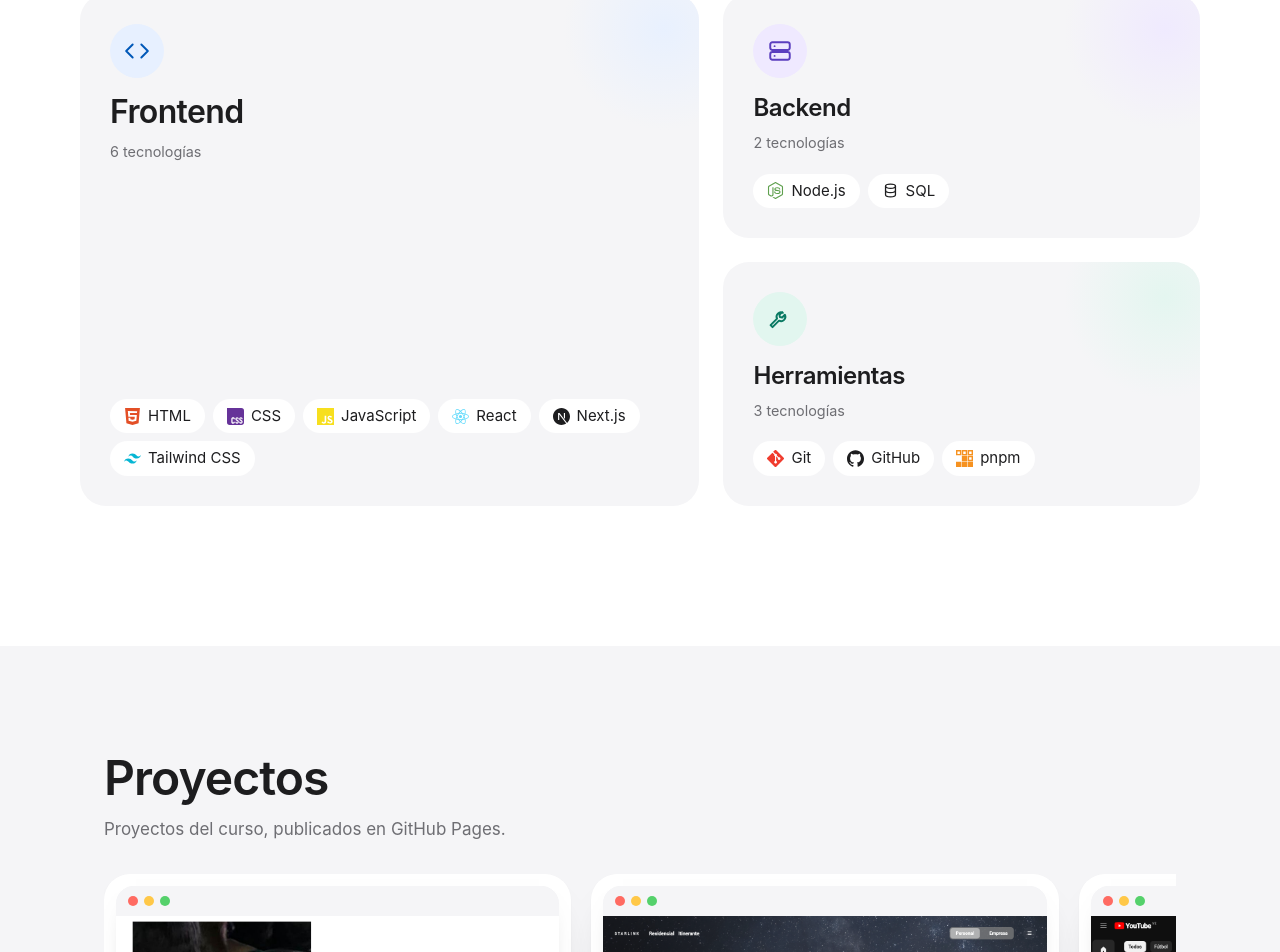
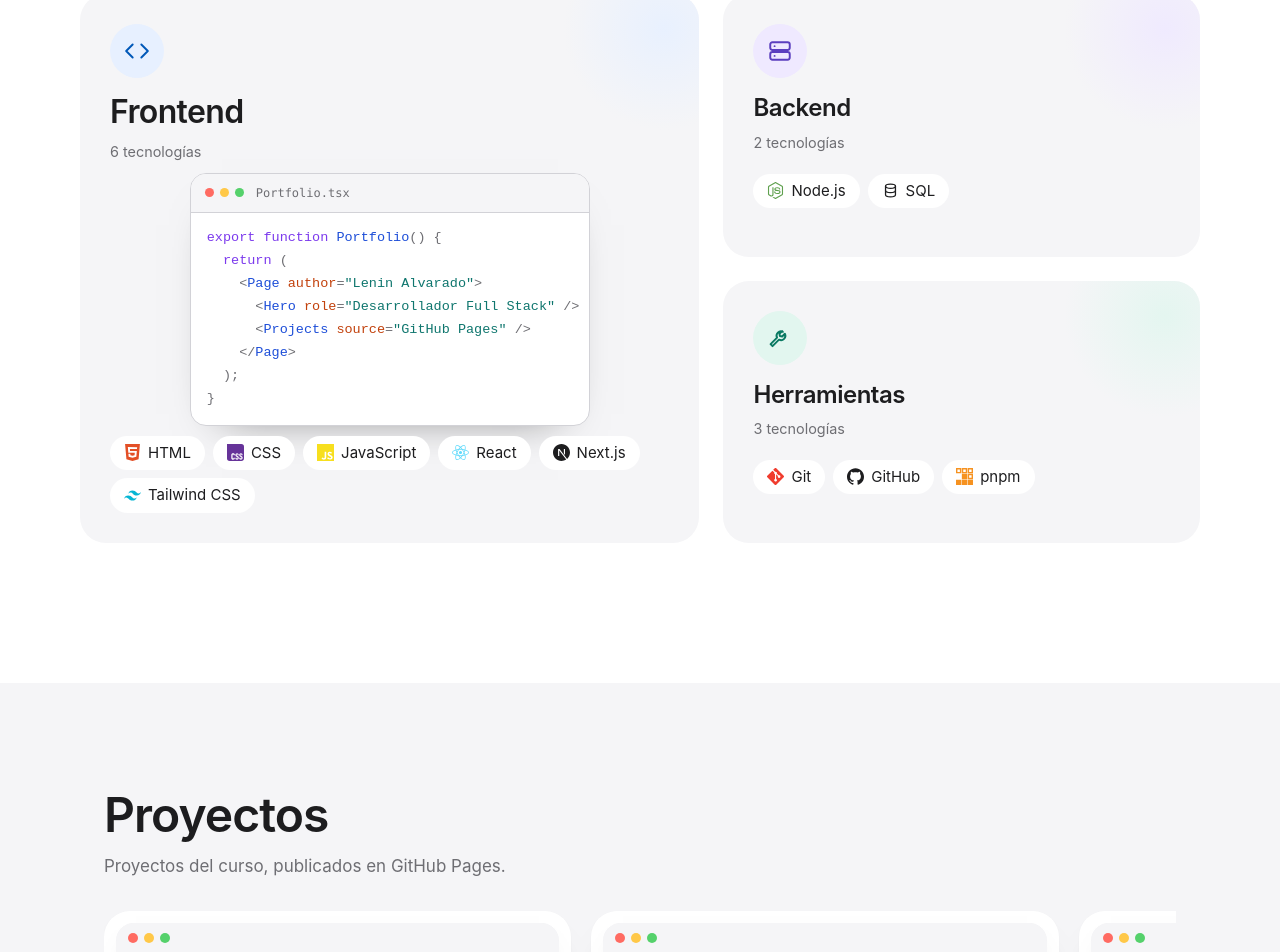
Before and after one commit to leninsio/portafolio, a Next.js app: page / in a window 1280 px wide. Shown: the part 1438-2390 px from the top of the page. Built offline with nearby package versions, Linux system fonts and the light colour scheme.

Commit message:
feat: add decorative code window to frontend card

```diff
--- a/src/app/globals.css
+++ b/src/app/globals.css
@@ -14,6 +14,12 @@
   --shadow-hover: 0 14px 34px -22px rgb(0 0 0 / 0.35);
   --hero-title-to: #4c4c52;
   --selection: rgb(0 113 227 / 0.2);
+
+  --code-keyword: #7c3aed;
+  --code-component: #1d4ed8;
+  --code-string: #0f766e;
+  --code-prop: #c2410c;
+  --code-punct: #6e6e73;
 
   --band-bg: #f5f5f7;
   --tint-blue-bg: #e7f0ff;
@@ -57,6 +63,12 @@
   --hero-title-to: #a8a8ae;
   --selection: rgb(41 151 255 / 0.28);
 
+  --code-keyword: #c4b5fd;
+  --code-component: #93c5fd;
+  --code-string: #5eead4;
+  --code-prop: #fdba74;
+  --code-punct: #8e8e93;
+
   --band-bg: #0e0e10;
   --tint-blue-bg: #10233d;
   --tint-blue-fg: #6db4ff;
@@ -82,6 +94,12 @@
     --shadow-hover: 0 14px 34px -24px rgb(0 0 0 / 0.9);
     --hero-title-to: #a8a8ae;
     --selection: rgb(41 151 255 / 0.28);
+
+    --code-keyword: #c4b5fd;
+    --code-component: #93c5fd;
+    --code-string: #5eead4;
+    --code-prop: #fdba74;
+    --code-punct: #8e8e93;
 
     --band-bg: #0e0e10;
     --tint-blue-bg: #10233d;
@@ -669,6 +687,130 @@
   .skills__group--lead .skills__title {
     font-size: 2rem;
   }
+
+  /* Give the code window the free space so it centres between the subtitle
+     and the pills that stay pinned to the bottom. */
+  .skills__group--lead .code-window-slot {
+    flex: 1;
+  }
+}
+
+/* Code window (decorative illustration for the Frontend card) ------------- */
+
+.code-window-slot {
+  position: relative;
+  display: flex;
+  align-items: center;
+  justify-content: center;
+  min-width: 0;
+}
+
+.code-window {
+  width: 100%;
+  max-width: 400px;
+  overflow: hidden;
+  border: 1px solid var(--separator);
+  border-radius: 16px;
+  background: var(--bg);
+  box-shadow: 0 20px 44px -32px rgb(0 0 0 / 0.55);
+  font-family: ui-monospace, SFMono-Regular, Menlo, monospace;
+  font-size: 12px;
+  line-height: 1.7;
+  transition:
+    transform var(--duration) ease,
+    box-shadow var(--duration) ease;
+}
+
+.skills__group--lead:hover .code-window {
+  transform: translateY(-2px);
+  box-shadow: var(--shadow-hover);
+}
+
+.code-window__bar {
+  display: flex;
+  align-items: center;
+  gap: 6px;
+  padding: 9px 14px;
+  border-bottom: 1px solid var(--separator);
+  background: var(--surface);
+}
+
+.code-window__dot {
+  width: 9px;
+  height: 9px;
+  border-radius: 50%;
+}
+
+.code-window__dot--red {
+  background: #ff6b62;
+}
+
+.code-window__dot--yellow {
+  background: #ffc848;
+}
+
+.code-window__dot--green {
+  background: #55d16b;
+}
+
+.code-window__file {
+  margin-left: 6px;
+  color: var(--text-muted);
+  font-size: 0.75rem;
+}
+
+.code-window__body {
+  margin: 0;
+  padding: 14px 16px;
+  overflow-x: auto;
+  font: inherit;
+}
+
+.code-window__line {
+  display: block;
+  white-space: pre;
+}
+
+.code-window__tok--keyword {
+  color: var(--code-keyword);
+}
+
+.code-window__tok--component {
+  color: var(--code-component);
+}
+
+.code-window__tok--string {
+  color: var(--code-string);
+}
+
+.code-window__tok--prop {
+  color: var(--code-prop);
+}
+
+.code-window__tok--punct {
+  color: var(--code-punct);
+}
+
+.code-window__cursor {
+  display: inline-block;
+  width: 0.55em;
+  height: 1em;
+  margin-left: 2px;
+  translate: 0 0.2em;
+  background: var(--code-component);
+  animation: code-cursor 1.1s steps(1, end) infinite;
+}
+
+@keyframes code-cursor {
+  50% {
+    opacity: 0;
+  }
+}
+
+@media (min-width: 760px) {
+  .code-window {
+    font-size: 13.5px;
+  }
 }
 
 /* Projects ------------------------------------------------------------- */
@@ -1164,6 +1306,7 @@
   .project:hover,
   .project:hover .project__image,
   .skills__group:hover,
+  .skills__group--lead:hover .code-window,
   .contact__row:hover {
     transform: none;
   }
--- /dev/null
+++ b/src/components/CodeWindow.tsx
@@ -0,0 +1,106 @@
+type CodeTone = "keyword" | "component" | "string" | "prop" | "punct";
+
+type CodeToken = {
+  text: string;
+  tone?: CodeTone;
+};
+
+const CODE_LINES: readonly (readonly CodeToken[])[] = [
+  [
+    { text: "export", tone: "keyword" },
+    { text: " " },
+    { text: "function", tone: "keyword" },
+    { text: " " },
+    { text: "Portfolio", tone: "component" },
+    { text: "()", tone: "punct" },
+    { text: " " },
+    { text: "{", tone: "punct" },
+  ],
+  [
+    { text: "  " },
+    { text: "return", tone: "keyword" },
+    { text: " " },
+    { text: "(", tone: "punct" },
+  ],
+  [
+    { text: "    " },
+    { text: "<", tone: "punct" },
+    { text: "Page", tone: "component" },
+    { text: " " },
+    { text: "author", tone: "prop" },
+    { text: "=", tone: "punct" },
+    { text: '"Lenin Alvarado"', tone: "string" },
+    { text: ">", tone: "punct" },
+  ],
+  [
+    { text: "      " },
+    { text: "<", tone: "punct" },
+    { text: "Hero", tone: "component" },
+    { text: " " },
+    { text: "role", tone: "prop" },
+    { text: "=", tone: "punct" },
+    { text: '"Desarrollador Full Stack"', tone: "string" },
+    { text: " " },
+    { text: "/>", tone: "punct" },
+  ],
+  [
+    { text: "      " },
+    { text: "<", tone: "punct" },
+    { text: "Projects", tone: "component" },
+    { text: " " },
+    { text: "source", tone: "prop" },
+    { text: "=", tone: "punct" },
+    { text: '"GitHub Pages"', tone: "string" },
+    { text: " " },
+    { text: "/>", tone: "punct" },
+  ],
+  [
+    { text: "    " },
+    { text: "</", tone: "punct" },
+    { text: "Page", tone: "component" },
+    { text: ">", tone: "punct" },
+  ],
+  [
+    { text: "  " },
+    { text: ");", tone: "punct" },
+  ],
+  [{ text: "}", tone: "punct" }],
+];
+
+export function CodeWindow() {
+  return (
+    <div className="code-window-slot">
+      <div className="code-window" aria-hidden="true">
+        <div className="code-window__bar">
+          <span className="code-window__dot code-window__dot--red" />
+          <span className="code-window__dot code-window__dot--yellow" />
+          <span className="code-window__dot code-window__dot--green" />
+          <span className="code-window__file">Portfolio.tsx</span>
+        </div>
+        <pre className="code-window__body">
+          <code>
+            {CODE_LINES.map((line, lineIndex) => (
+              <span className="code-window__line" key={lineIndex}>
+                {line.map((token, tokenIndex) =>
+                  token.tone ? (
+                    <span
+                      className={`code-window__tok code-window__tok--${token.tone}`}
+                      key={tokenIndex}
+                    >
+                      {token.text}
+                    </span>
+                  ) : (
+                    <span key={tokenIndex}>{token.text}</span>
+                  ),
+                )}
+                {lineIndex === CODE_LINES.length - 1 ? (
+                  <span className="code-window__cursor" />
+                ) : null}
+              </span>
+            ))}
+          </code>
+        </pre>
+      </div>
+    </div>
+  );
+}
--- a/src/components/sections/SkillsSection.tsx
+++ b/src/components/sections/SkillsSection.tsx
@@ -1,3 +1,4 @@
+import { CodeWindow } from "@/components/CodeWindow";
 import { TechIcon } from "@/components/TechIcon";
 import type { SkillGroup } from "@/data/skills";
 
@@ -92,6 +93,7 @@
                 {group.title}
               </h3>
               <p className="skills__count">{group.items.length} tecnologías</p>
+              {index === 0 ? <CodeWindow /> : null}
               <ul className="skills__list" aria-labelledby={titleId}>
                 {group.items.map((item) => (
                   <li key={item.name}>
```
Also changed, not shown: 1 other file (tests, documents, lock files or other folders).
